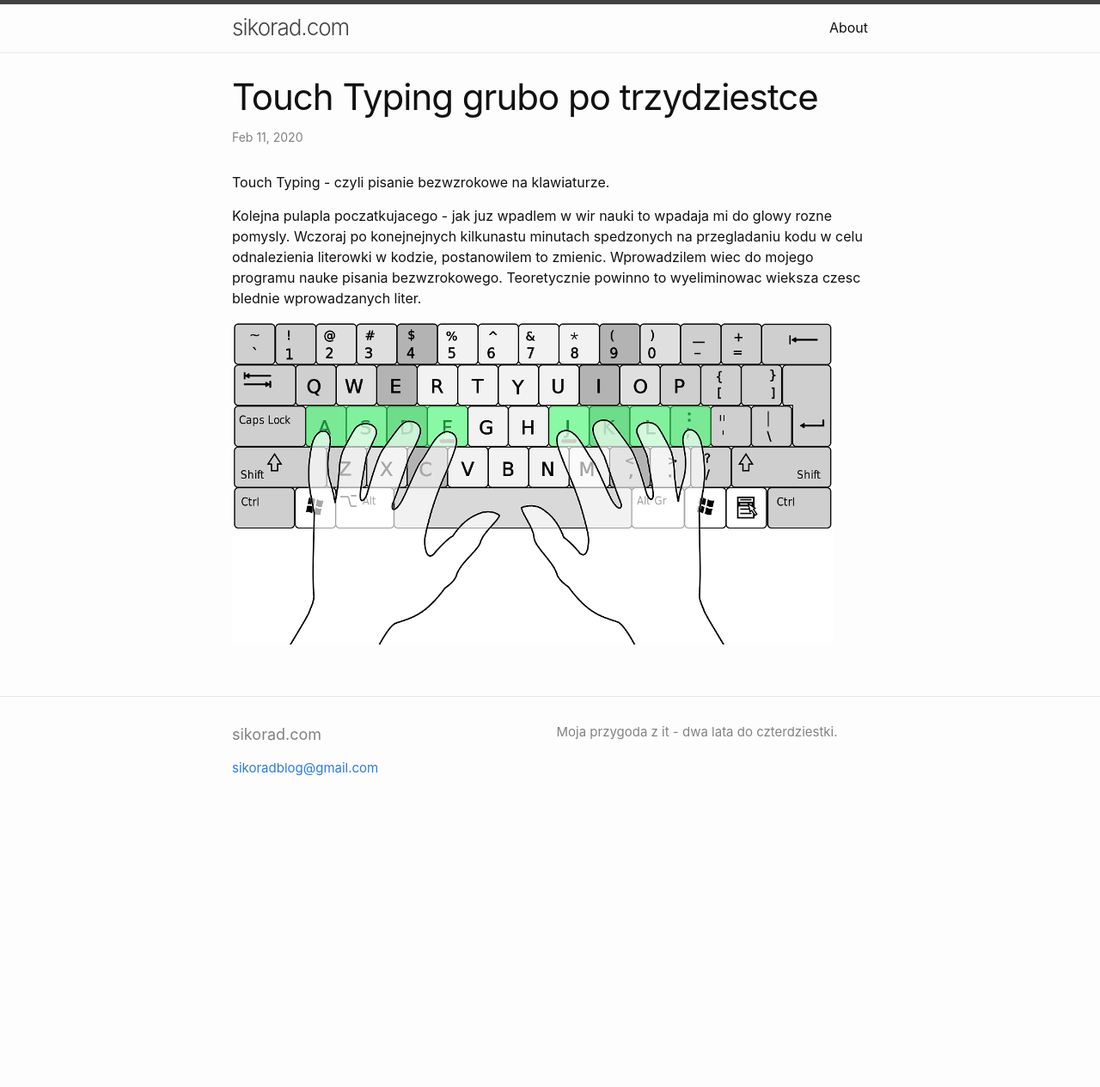
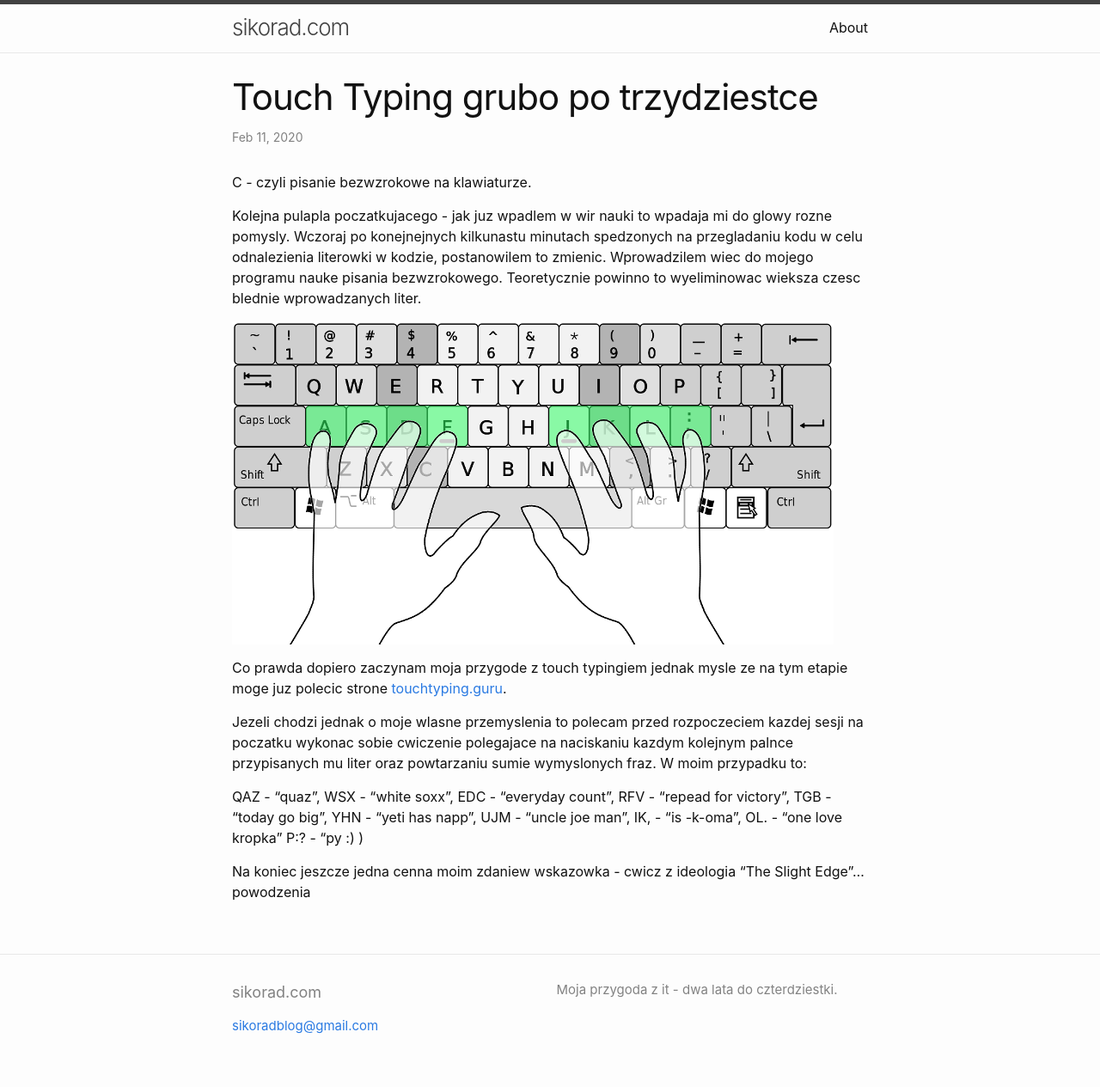
Before and after one commit to efiksio/sikorad, a Jekyll site: the page built from _posts/2020-02-11-touch-typing-grubo-po-30tce .markdown, in a window 1280 px wide. Shown: the whole page at 86% size. Built offline with Jekyll 4.4.1, drawn with Linux system fonts in a browser that asks for light colours; before the commit the page ends 965 px from its top, so only the background shows below that.

Commit message:
pisanie bezwzrokowe - update

```diff
--- a/_posts/2020-02-11-touch-typing-grubo-po-30tce .markdown
+++ b/_posts/2020-02-11-touch-typing-grubo-po-30tce .markdown
@@ -4,7 +4,7 @@ title:  "Touch Typing grubo po trzydziestce"
 date:   2020-02-11 06:10:01 +0000
 categories: it nauka program
 ---
-Touch Typing - czyli pisanie bezwzrokowe na klawiaturze.
+C - czyli pisanie bezwzrokowe na klawiaturze.
 
 Kolejna pulapla poczatkujacego - jak juz wpadlem w wir nauki to wpadaja mi do glowy rozne pomysly.
 Wczoraj po konejnejnych kilkunastu minutach spedzonych na przegladaniu kodu w celu odnalezienia literowki
@@ -12,3 +12,23 @@ w kodzie, postanowilem to zmienic. Wprowadzilem wiec do mojego programu nauke pi
 Teoretycznie powinno to wyeliminowac wieksza czesc blednie wprowadzanych liter.
 
 ![ilustracja touch typing](/assets/images/touch-typing-fingers.png)
+
+Co prawda dopiero zaczynam moja przygode z touch typingiem jednak mysle ze na tym etapie moge juz polecic
+strone  [touchtyping.guru](http://pl.touchtyping.guru/).
+
+Jezeli chodzi jednak o moje wlasne przemyslenia to polecam przed rozpoczeciem kazdej sesji na poczatku wykonac sobie cwiczenie
+polegajace na naciskaniu kazdym kolejnym palnce przypisanych mu liter oraz powtarzaniu sumie wymyslonych fraz.
+W moim przypadku to:
+
+QAZ - "quaz",
+WSX - "white soxx",
+EDC - "everyday count",
+RFV - "repead for victory",
+TGB - "today go big",
+YHN - "yeti has napp",
+UJM - "uncle joe man",
+IK, - "is -k-oma",
+OL. - "one love kropka"
+P:? - "py :) )
+
+Na koniec jeszcze jedna cenna moim zdaniew wskazowka - cwicz z ideologia "The Slight Edge"... powodzenia
```
